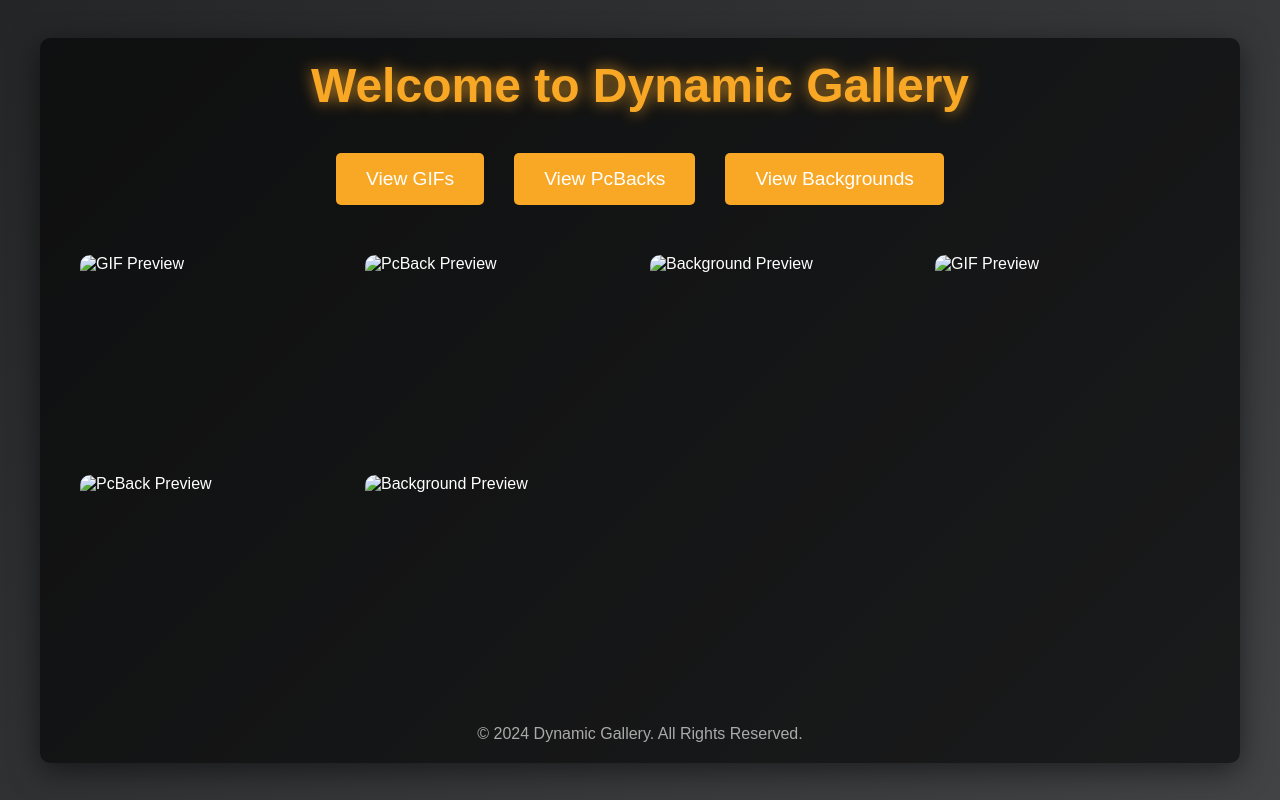
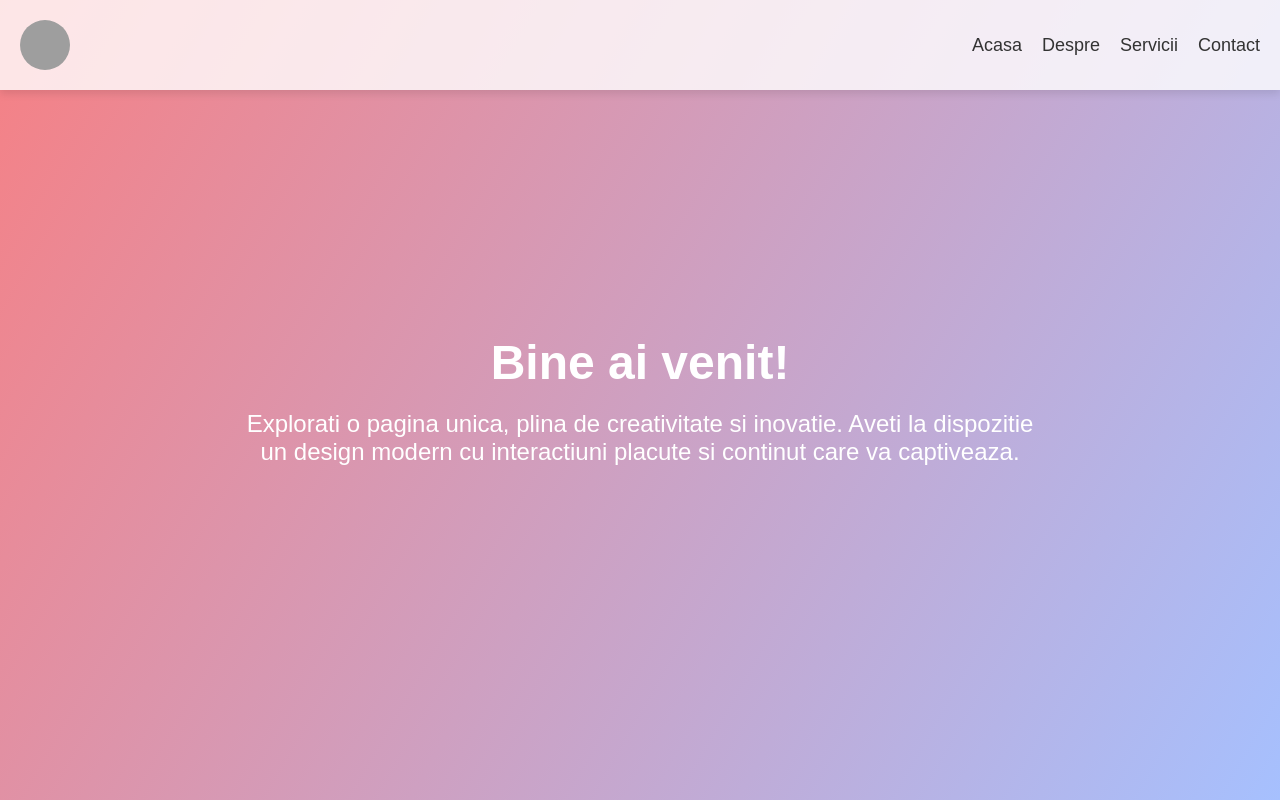
Before and after one commit to sephirothcoding/newgallery, a plain HTML site: page index.html in a window 1280 px wide. Shown: the top 800 px of the page. Drawn offline with Linux system fonts and the light colour scheme; grey boxes are pictures that could not be loaded.

Commit message:
Update index.html

```diff
--- a/index.html
+++ b/index.html
@@ -3,9 +3,8 @@
 <head>
   <meta charset="UTF-8">
   <meta name="viewport" content="width=device-width, initial-scale=1.0">
-    <title>Dynamic Gallery - Home</title>
+  <title>Pagina Creativă Unică</title>
   <style>
-        /* Reset and base styles */
     * {
       margin: 0;
       padding: 0;
@@ -14,137 +13,156 @@
 
     body {
       font-family: 'Arial', sans-serif;
-            background: linear-gradient(135deg, #232526, #414345);
+      background-color: #f4f4f9;
+      color: #333;
+      scroll-behavior: smooth;
+    }
+
+    header {
+      position: fixed;
+      top: 0;
+      width: 100%;
+      background: rgba(255, 255, 255, 0.8);
+      box-shadow: 0 4px 8px rgba(0, 0, 0, 0.1);
+      z-index: 1000;
+      padding: 20px;
+      display: flex;
+      justify-content: space-between;
+      align-items: center;
+    }
+
+    .avatar {
+      width: 50px;
+      height: 50px;
+      border-radius: 50%;
+      overflow: hidden;
+      transition: transform 0.3s ease;
+    }
+
+    .avatar img {
+      width: 100%;
+      height: 100%;
+      object-fit: cover;
+    }
+
+    .avatar:hover {
+      transform: rotate(360deg);
+    }
+
+    nav ul {
+      list-style: none;
+      display: flex;
+      gap: 20px;
+    }
+
+    nav a {
+      text-decoration: none;
+      color: #333;
+      font-size: 18px;
+      transition: color 0.3s, transform 0.3s;
+    }
+
+    nav a:hover {
+      color: #f68084;
+      transform: scale(1.1);
+    }
+
+    section {
+      min-height: 100vh;
+      padding: 100px 20px;
+      text-align: center;
       display: flex;
       justify-content: center;
       align-items: center;
-            min-height: 100vh;
-            color: #fff;
+      flex-direction: column;
+      background: linear-gradient(120deg, #a6c0fe, #f68084);
+      color: white;
     }
 
-        h1 {
-            text-align: center;
-            font-size: 3rem;
-            margin-bottom: 40px;
-            color: #f9a825;
-            text-shadow: 0 0 15px rgba(249, 168, 37, 0.8);
+    section:nth-child(even) {
+      background: linear-gradient(120deg, #f68084, #a6c0fe);
     }
 
-        .main-container {
-            display: flex;
-            flex-direction: column;
-            align-items: center;
-            max-width: 1200px;
-            width: 100%;
-            padding: 20px;
-            background-color: rgba(0, 0, 0, 0.6);
-            border-radius: 10px;
-            box-shadow: 0 8px 30px rgba(0, 0, 0, 0.5);
+    section h1 {
+      font-size: 3rem;
+      margin-bottom: 20px;
+      animation: fadeInDown 1s ease-out;
     }
 
-        .nav-buttons {
-            display: flex;
-            justify-content: center;
-            gap: 30px;
-            margin-bottom: 30px;
+    section p {
+      font-size: 1.5rem;
+      max-width: 800px;
+      animation: fadeInUp 2s ease-out;
     }
 
-        .nav-buttons a {
-            text-decoration: none;
-            color: #fff;
-            padding: 15px 30px;
-            background-color: #f9a825;
-            border-radius: 5px;
-            font-size: 1.2rem;
-            transition: transform 0.3s ease, background-color 0.3s ease;
+    footer {
+      padding: 20px;
+      text-align: center;
+      background-color: rgba(0, 0, 0, 0.1);
     }
 
-        .nav-buttons a:hover {
-            transform: scale(1.1);
-            background-color: #c17900;
+    @keyframes fadeInDown {
+      from {
+        opacity: 0;
+        transform: translateY(-30px);
       }
-
-        .gallery-preview {
-            display: grid;
-            grid-template-columns: repeat(auto-fill, minmax(250px, 1fr));
-            gap: 20px;
-            width: 100%;
-            padding: 20px;
-        }
-
-        .gallery-preview img {
-            width: 100%;
-            height: 200px;
-            object-fit: cover;
-            border-radius: 10px;
-            transition: transform 0.3s, box-shadow 0.3s;
-        }
-
-        .gallery-preview img:hover {
-            transform: scale(1.05);
-            box-shadow: 0 0 20px rgba(249, 168, 37, 0.7);
-        }
-
-        .footer {
-            margin-top: 30px;
-            text-align: center;
-            font-size: 1rem;
-            color: #aaa;
-        }
-
-        /* Responsive design */
-        @media (max-width: 768px) {
-            .nav-buttons a {
-                padding: 10px 20px;
-                font-size: 1rem;
-            }
-
-            h1 {
-                font-size: 2rem;
+      to {
+        opacity: 1;
+        transform: translateY(0);
       }
     }
 
-        @media (max-width: 480px) {
-            .nav-buttons {
-                flex-direction: column;
-                gap: 20px;
+    @keyframes fadeInUp {
+      from {
+        opacity: 0;
+        transform: translateY(30px);
       }
-
-            .gallery-preview img {
-                height: 150px;
-            }
-
-            h1 {
-                font-size: 1.5rem;
+      to {
+        opacity: 1;
+        transform: translateY(0);
       }
     }
   </style>
 </head>
 <body>
 
-    <div class="main-container">
-        <h1>Welcome to Dynamic Gallery</h1>
+  <header>
+    <div class="avatar">
+      <img src="https://randomuser.me/api/portraits/men/75.jpg" alt="Avatar" />
+    </div>
+    <nav>
+      <ul>
+        <li><a href="#section1">Acasa</a></li>
+        <li><a href="#section2">Despre</a></li>
+        <li><a href="#section3">Servicii</a></li>
+        <li><a href="#section4">Contact</a></li>
+      </ul>
+    </nav>
+  </header>
 
-        <div class="nav-buttons">
-            <a href="indexgif.html" target="_blank">View GIFs</a>
-            <a href="indexpcback.html" target="_blank">View PcBacks</a>
-            <a href="indexback.html" target="_blank">View Backgrounds</a>
-        </div>
+  <section id="section1">
+    <h1>Bine ai venit!</h1>
+    <p>Explorati o pagina unica, plina de creativitate si inovatie. Aveti la dispozitie un design modern cu interactiuni placute si continut care va captiveaza.</p>
+  </section>
 
-        <div class="gallery-preview">
-            <!-- Preview Images - These are placeholders to represent each gallery -->
-            <img src="gifs/gif1.png" alt="GIF Preview">
-            <img src="pcback/pcback1.png" alt="PcBack Preview">
-            <img src="backgrounds/background1.png" alt="Background Preview">
-            <img src="gifs/gif2.png" alt="GIF Preview">
-            <img src="pcback/pcback2.png" alt="PcBack Preview">
-            <img src="backgrounds/background2.png" alt="Background Preview">
-        </div>
+  <section id="section2">
+    <h1>Despre Noi</h1>
+    <p>Suntem o echipa pasionata de design si dezvoltare web, creand experiente digitale captivante si interactive. Fiecare proiect al nostru este conceput cu atentie la detalii si performanta.</p>
+  </section>
 
-        <div class="footer">
-            <p>&copy; 2024 Dynamic Gallery. All Rights Reserved.</p>
-        </div>
-    </div>
+  <section id="section3">
+    <h1>Serviciile Noastre</h1>
+    <p>Oferim o gama variata de servicii creative: design web, dezvoltare front-end, UI/UX, animatii interactive si optimizare SEO. Indiferent de provocare, gasim solutia potrivita pentru nevoile tale.</p>
+  </section>
+
+  <section id="section4">
+    <h1>Contactati-ne</h1>
+    <p>Vreti sa colaboram? Suntem aici pentru a raspunde intrebarilor voastre si pentru a discuta detalii despre proiectul vostru. Scrieti-ne si vom reveni cu o oferta personalizata.</p>
+  </section>
+
+  <footer>
+    <p>&copy; 2024 Creatie Unica. Toate drepturile rezervate.</p>
+  </footer>
 
 </body>
 </html>
```
Lines whose indentation alone changed are shown as unchanged.
